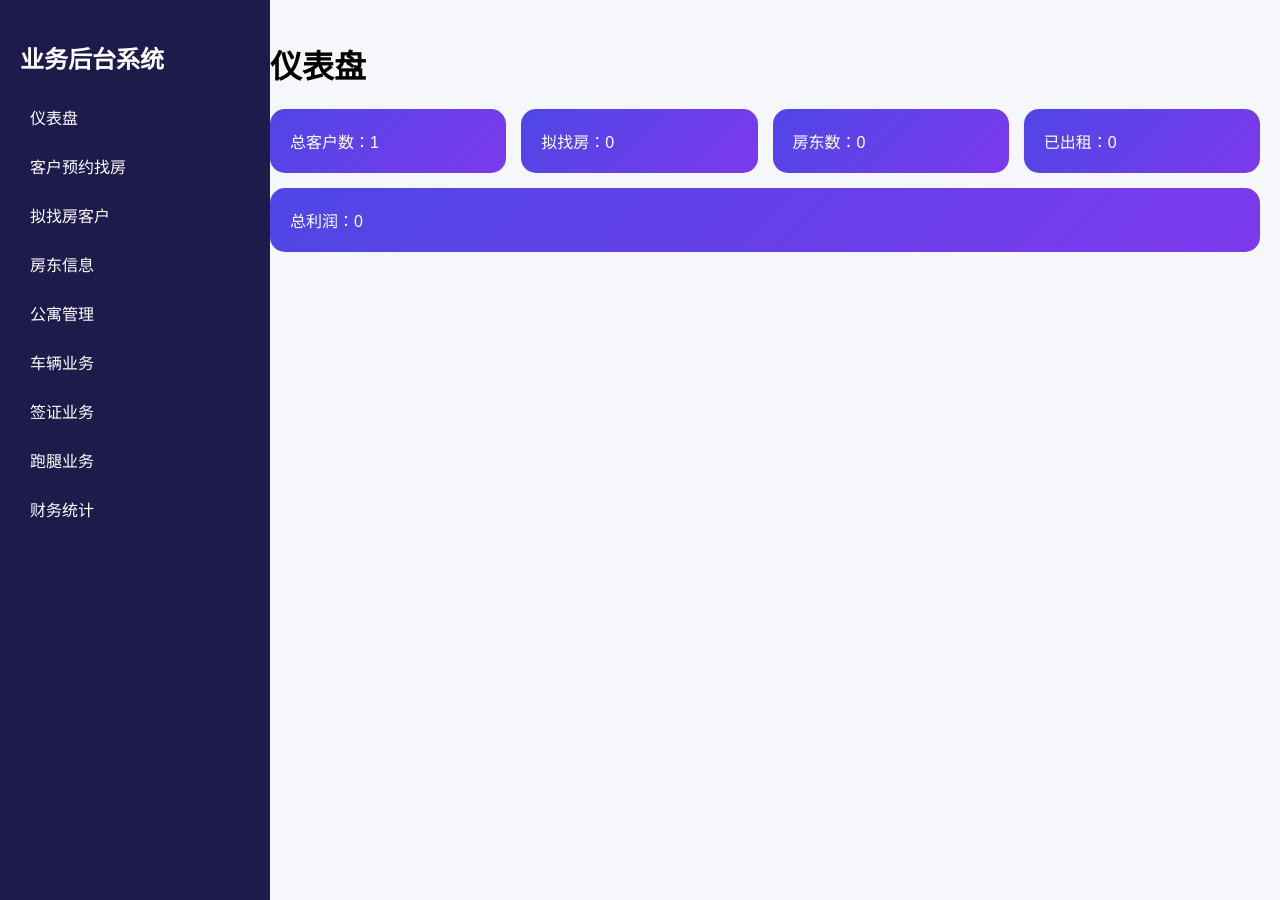
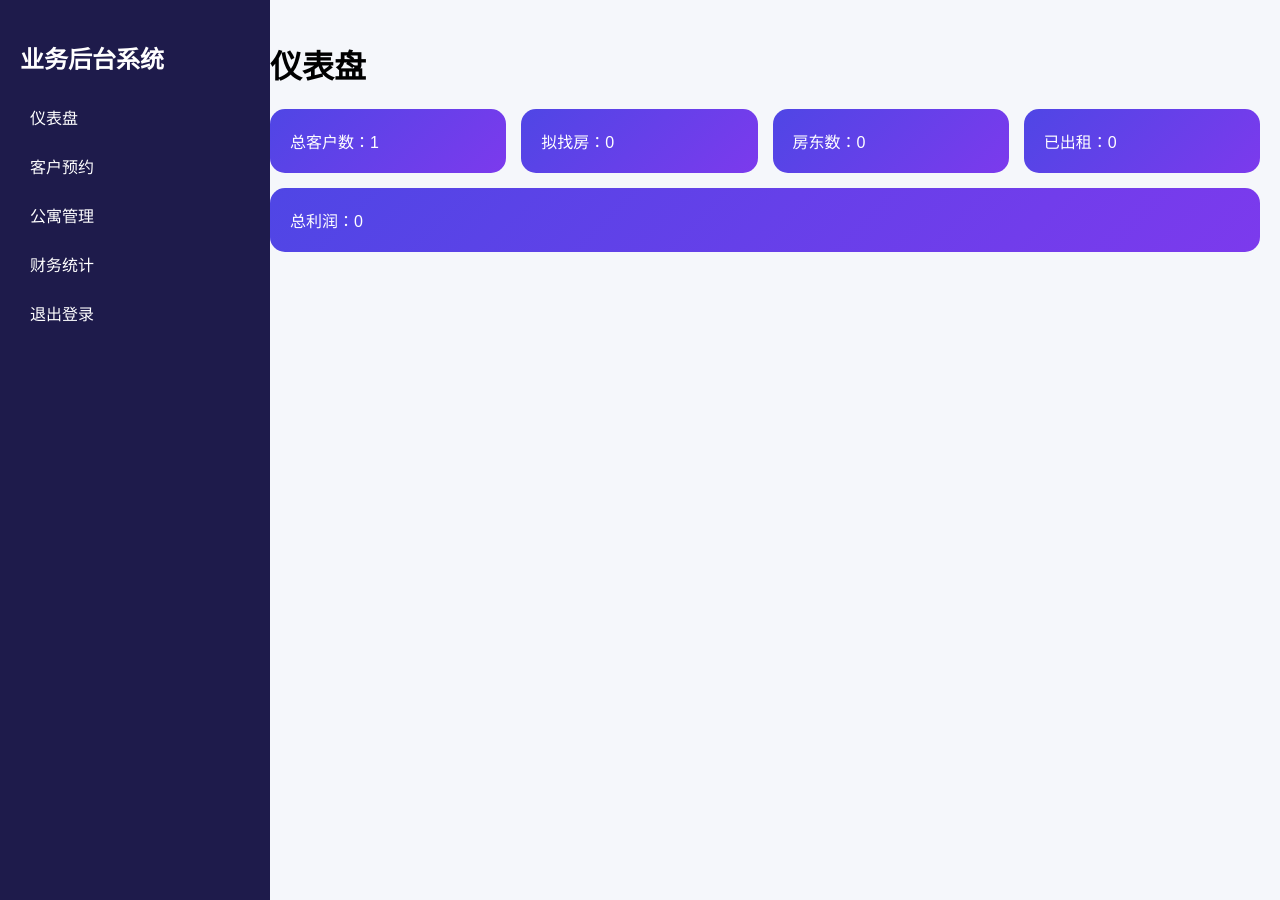
Before and after one commit to shy930722-tech/service-system, a Flask app: page / in a window 1280 px wide. Run offline with Flask 3, Linux system fonts and the light colour scheme; the visitor is signed in with stand-in values (Sample User, id 1); data comes from the database, SQL or seed files in the repository; data that the repository does not hold is empty.

Commit message:
Update dashboard.html

```diff
--- a/templates/dashboard.html
+++ b/templates/dashboard.html
@@ -1,22 +1,18 @@
 <!DOCTYPE html>
 <html>
 <head>
+    <meta name="viewport" content="width=device-width, initial-scale=1">
     <link rel="stylesheet" href="/static/style.css">
-<meta name="viewport" content="width=device-width, initial-scale=1">
 </head>
 <body>
 
 <div class="sidebar">
     <h2>业务后台系统</h2>
     <a href=" ">仪表盘</a >
-<a href="/customers">客户预约找房</a >
-<a href="/pending">拟找房客户</a >
-<a href="/landlords">房东信息</a >
+    <a href="/customers">客户预约</a >
     <a href="/apartments">公寓管理</a >
-<a href="/cars">车辆业务</a >
-<a href="/visa">签证业务</a >
-<a href="/errands">跑腿业务</a >
     <a href="/finance">财务统计</a >
+    <a href="/logout">退出登录</a >
 </div>
 
 <div class="main">
```
Lines whose indentation alone changed are shown as unchanged.
